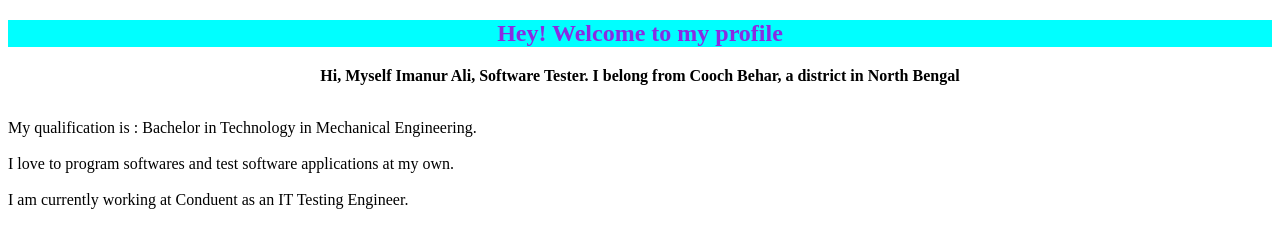
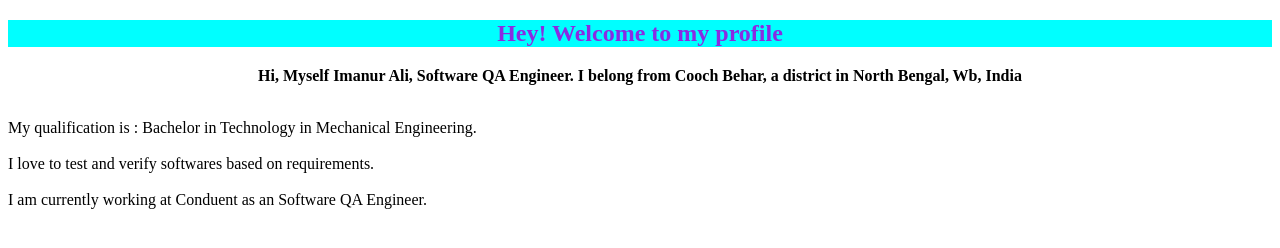
Before and after one commit to ali-imxnur/Lets-Learn-Git, a plain HTML site: page index.html in a window 1280 px wide. Drawn offline with Linux system fonts and the light colour scheme.

Commit message:
edit commit

```diff
--- a/index.html
+++ b/index.html
@@ -10,12 +10,12 @@
     <h2 align = "center">Hey! Welcome to my profile</h2>
 
     <p align = "center">
-       <b>  Hi, Myself Imanur Ali, Software Tester. I belong from Cooch Behar, a district in North Bengal</b><br> <br>
+       <b>  Hi, Myself Imanur Ali, Software QA Engineer. I belong from Cooch Behar, a district in North Bengal, Wb, India</b><br> <br>
     </p>
     <p>
         My qualification is : Bachelor in Technology in Mechanical Engineering. <br><br>
-        I love to program softwares and test software applications at my own. <br> <br>
-        I am currently working at Conduent as an IT Testing Engineer.
+        I love to test and verify softwares based on requirements.<br> <br>
+        I am currently working at Conduent as an Software QA Engineer.
     </p>
 </body>
 </html>
```
